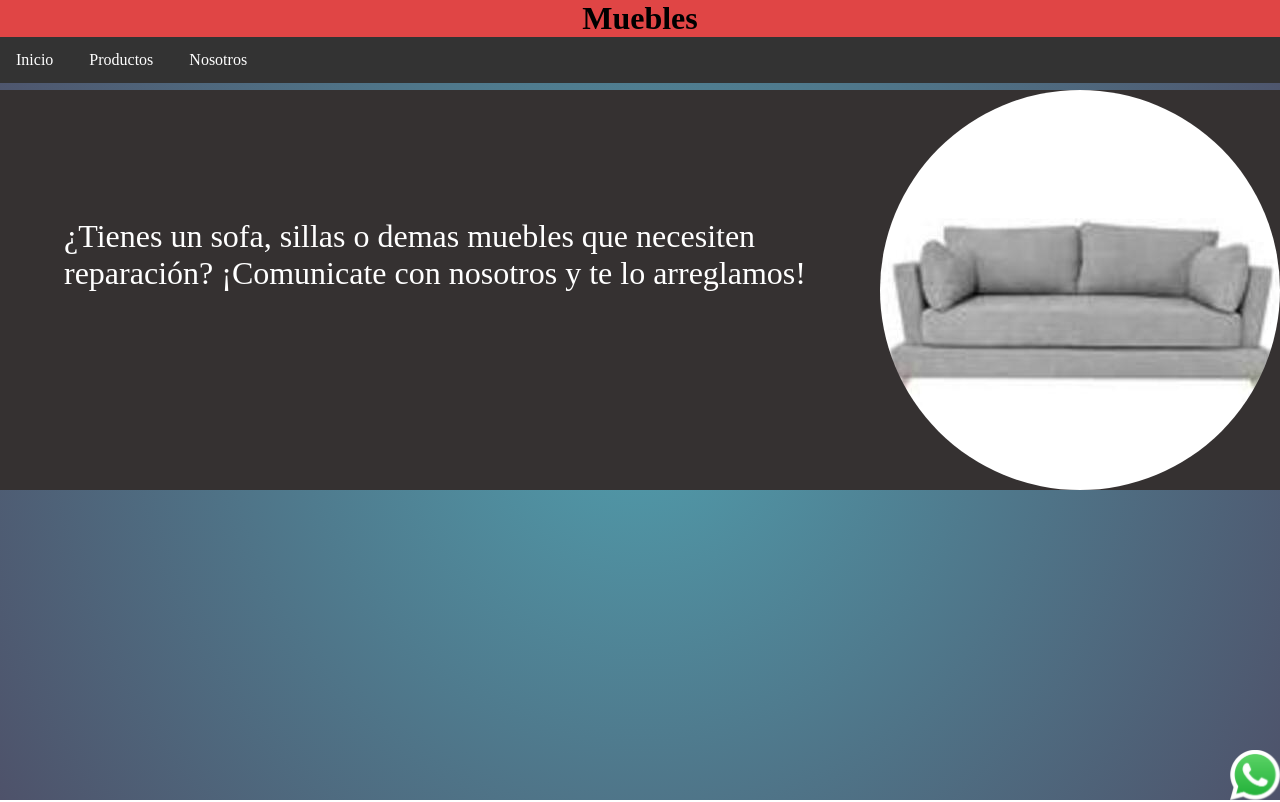
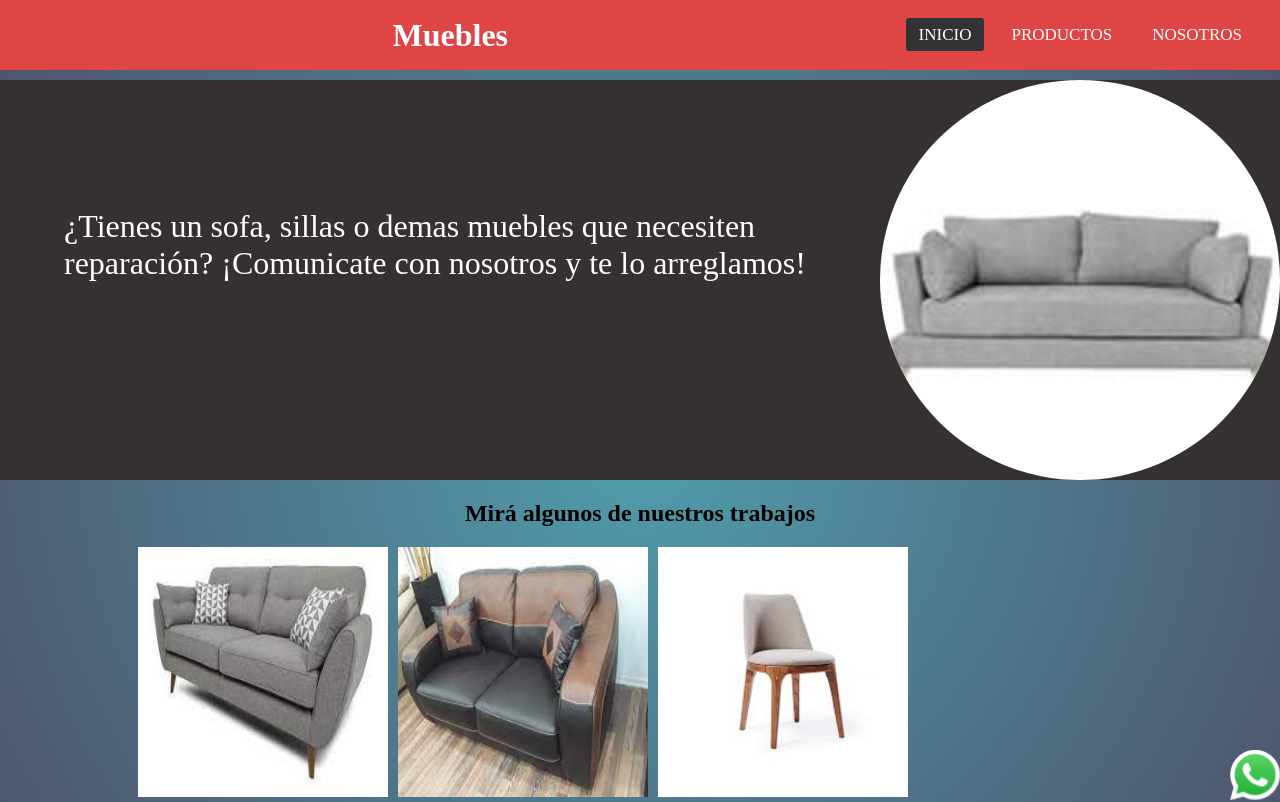
Before and after one commit to GaryRod/Tapiceria, a plain HTML site: page index.html in a window 1280 px wide. Shown: the top 802 px of the page. Drawn offline with Linux system fonts and the light colour scheme.

Commit message:
mejora de header responsive

```diff
--- a/assets/estilos.css
+++ b/assets/estilos.css
@@ -7,43 +7,69 @@
 body {
     width: 100%;
     height: 100vh;
-    background: radial-gradient(circle, rgba(80,157,172,1) 0%, rgba(78,82,106,1) 100%)
+    background: radial-gradient(circle, rgba(80,157,172,1) 0%, rgba(78,82,106,1) 100%);
+    margin-top: 80px;
 }
 
 /* Header */
 .cont {
     width: 100%;
-    height: 80px;
+    height: 70px;
     background-color: rgb(224, 69, 69);
+    display: flex;
+    position: fixed;
+    top: 0;
+    align-items: center;
+    z-index: 900;
 }
 
-.cont__titulo {
-    text-align: center;
+h1 {
+    margin-left: auto;
+    color: #fff;
 }
 
-.cont__lista {
-    list-style-type: none;
-    margin: 0;
-    padding: 0;
-    overflow: hidden;
-    background-color: #333;
-  }
+nav{
+    margin-left: auto;
+}
 
-.cont__lista li {
+nav ul{
+    margin-right: 20px;
+}
+
+nav ul li{
     display: inline-block;
-  }
+    line-height: 80px;
+    margin: 0 5px;
+}
 
-.cont__lista li a {
-    display: block;
-    color: white;
-    text-align: center;
-    padding: 14px 16px;
+nav ul li a{
+    color: #fff;
+    font-size: 17px;
+    padding: 7px 13px;
+    border-radius: 3px;
+    text-transform: uppercase;
+    list-style: none;
     text-decoration: none;
 }
 
-.cont__lista li a:hover {
-    background-color: red;
-  }
+a.active,a:hover{
+    background: #333;
+    transition: .5s;
+}
+
+.checkbtn{
+    font-size: 30px;
+    color: #fff;
+    float: right;
+    line-height: 80px;
+    margin-right: 40px;
+    cursor: pointer;
+    display: none;
+}
+
+#check{
+    display: none;
+}
 
 /* Inicio */
 .cont-inicio {
@@ -62,16 +88,22 @@ body {
     margin-left: 5%;
 }
 
-.cont-inicio__picture img{
+.cont-inicio__imagenes {
+
+}
+
+.cont-inicio__imagenes picture img{
     border-radius: 50%;
+      min-width: 150px;
 }
 
 /* Productos */
 .cont-prod {
     width: 100%;
 }
-.subtitulo {
-    margin: 10px;
+.cont-prod__subtitulo {
+    text-align: center;
+    margin: 20px 0px;
 }
 .cont-prod__tarjetas-row {
     display: flex;
@@ -90,15 +122,50 @@ body {
     bottom: 0;
     right: 0;
     cursor: pointer;
+    z-index: 1000;
 }
 
 
 @media screen and (max-width: 480px) {
 
+    .checkbtn{
+        display: block;
+    }
+
+    ul{
+        position: fixed;
+        width: 100%;
+        height: 100vh;
+        background: #333;
+        top: 70px;
+        left: -100%;
+        text-align: center;
+        transition: all .5s;
+    }
+
+    nav ul li{
+        display: block;
+        margin: 50px 0;
+        line-height: 30px;
+    }
+
+    nav ul li a{
+        font-size: 20px;
+    }
+
+    a:hover,a.active{
+        background: none;
+        color: #0082e6;
+    }
+
+    #check:checked ~ ul{
+        left: 0;
+    }
+
     .cont-inicio {
         flex-direction: column;
         align-items: center;
-        height: 25%;
+        height: 350px;
     }
 
     .cont-inicio__texto {
@@ -108,6 +175,9 @@ body {
         margin-left: 0;
     }
 
+    .cont-inicio__imagenes {
+
+    }
     .cont-prod__tarjetas-row {
         width: 100px;
         margin: 10px;
@@ -120,3 +190,9 @@ body {
         margin-left: 0;
     }
 }
+
+@media screen and (max-width: 780px) {
+    .cont-inicio__texto {
+        margin-top: 5%;
+    }
+}
--- a/index.html
+++ b/index.html
@@ -5,32 +5,40 @@
     <meta http-equiv="X-UA-Compatible" content="IE=edge">
     <meta name="viewport" content="width=device-width, initial-scale=1.0">
     <link rel="stylesheet" href="assets/estilos.css">
+    <script src="https://kit.fontawesome.com/a076d05399.js"></script>
     <title>Muebles</title>
 </head>
 <body>
     <header class="cont">
-        <h1 class="cont__titulo">Muebles</h1>
-        <nav class="cont__nav">
-            <ul class="cont__lista">
-                <li><a href="">Inicio</a></li>
-                <li><a href="">Productos</a></li>
-                <li><a href="">Nosotros</a></li>
+        <h1 class="">Muebles</h1>
+        <nav>
+            <input type="checkbox" id="check">
+            <label for="check" class="checkbtn">
+              <i class="fas fa-bars"></i>
+            </label>
+            <ul>
+              <li><a class="active" href="#">Inicio</a></li>
+              <li><a href="#">Productos</a></li>
+              <li><a href="#">Nosotros</a></li>
+
             </ul>
-        </nav>
+          </nav>
     </header>
     <section class="cont-inicio">
         <div class="cont-inicio__texto">
             <p>¿Tienes un sofa, sillas o demas muebles que necesiten reparación? ¡Comunicate con nosotros y te lo arreglamos!</p>
         </div>
-        <picture class="cont-inicio__picture">
-            <source srcset="imagenes/sofa-1-150.jpg" media="(max-width: 480px)">
-            <source srcset="imagenes/sofa-1.jpg">
-            <img src="imagenes/sofa-1.jpg" alt="images">
+        <div class="cont-inicio__imagenes">
+            <picture>
+                <source srcset="imagenes/sofa-1-150.jpg" media="(max-width: 480px)">
+                <source srcset="imagenes/sofa-1.jpg">
+                <img src="imagenes/sofa-1.jpg" alt="images">
           </picture>
+        </div>
     </section>
-<!--
+
     <section class="cont-prod">
-        <h2 class="subtitulo">Algunos de nuestros trabajos</h2>
+        <h2 class="cont-prod__subtitulo">Mirá algunos de nuestros trabajos</h2>
         <div class="cont-prod__tarjetas-row">
                 <img src="imagenes/sofa-2.jpg" alt="imagen" width="250px" height="250px">
                 <img src="imagenes/sofa-3.jpg" alt="imagen" width="250px" height="250px">
@@ -40,9 +48,9 @@
                 <img src="imagenes/sillon-in-2.jpg" alt="imagen" width="250px" height="250px">
         </div>
     </section>
--->
-    <a href="https://www.youtube.com/watch?v=8Zh1vHTzxLk&list=RDMM3xlsuzUUeUw&index=12">
-    <img src="imagenes/whatsapp-logo.png" alt="" width="50px" height="50px" class="logo">
+
+    <a href="https://www.youtube.com/watch?v=8Zh1vHTzxLk&list=RDMM3xlsuzUUeUw&index=12"  target="_blank">
+    <img src="imagenes/whatsapp-logo.png" alt="logo" width="50px" height="50px" class="logo">
     </a>
 
 
```
Also changed, not shown: imagenes/silla1-250.jpg (added), imagenes/silla2-250.jpg (added), imagenes/sillon-in-1-250.jpg (added), imagenes/sofa-1-150.jpg, imagenes/whatsapp-logo.svg (deleted).
